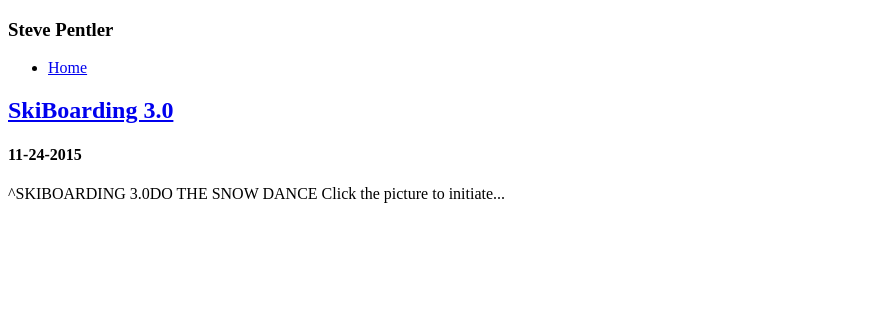
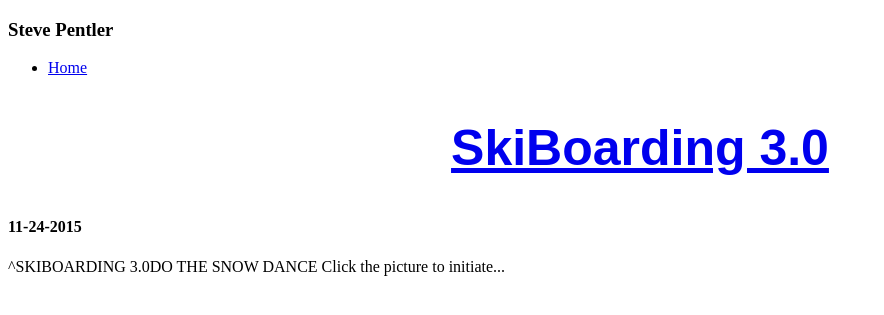
Before and after one commit to stevepentler/jekyll-blog, a Jekyll site: the page built from index.html, in a window 1280 px wide. Shown: the top 315 px of the page, without its empty margins (0-884 px from the left). Built offline with Jekyll 4.4.1, drawn with Linux system fonts in a browser that asks for light colours.

Commit message:
Intro page

```diff
--- a/css/styles.css
+++ b/css/styles.css
@@ -1,9 +1,18 @@
 h1{
-  text-align: center;
+  display: inline;
   font-size: 50px;
   color: black;
   font-family: fantasy;
+  font-variant: underline;
 }
+
+h2{
+  display: block;
+  font-size: 50px;
+  color: black;
+  text-align: center;
+  font-family: fantasy;
+  font-variant: underline;}
 
 div.post {
   background-image: url(http://plswichita.com/wp-content/uploads/2013/09/Professional-Landscaping-Services-Snow.jpg);
@@ -15,11 +24,8 @@
 
 #CrowDance {
   height: 400px;
-  display: block;
+  display: inline;
   margin-right: auto;
-  margin-left: auto;
-
-
 }
 
 div.intro {
```
Also changed, not shown: 5 other files.
